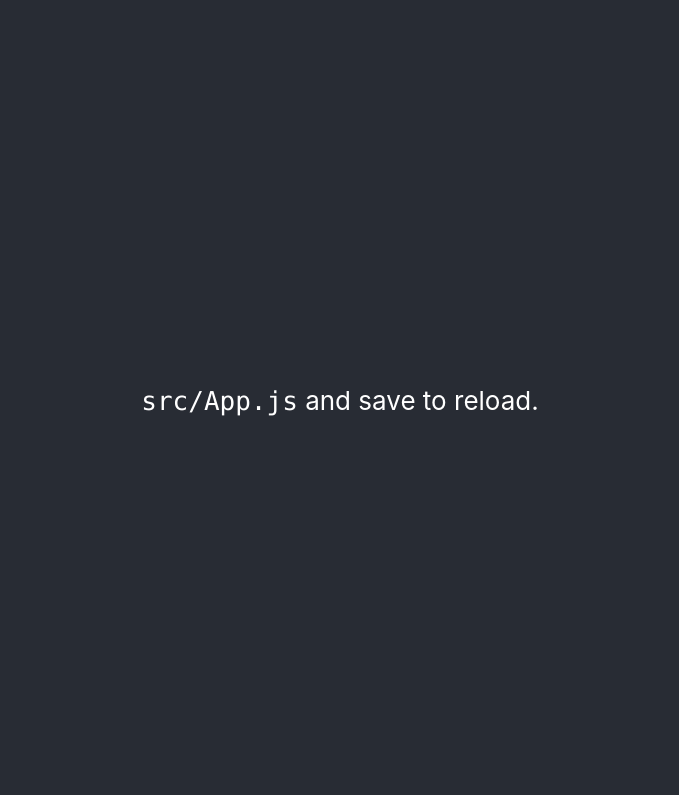
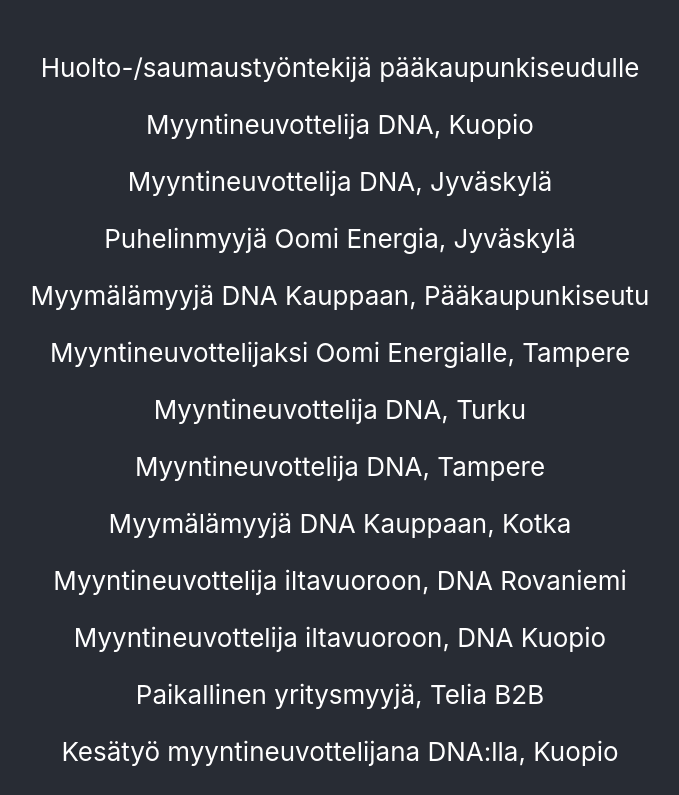
Before and after one commit to bncfi/joblist-frontend, a React (Create React App) app: page / in a window 1280 px wide. Shown: the top 795 px of the page, without its empty margins (300-979 px from the left). Built offline with nearby package versions, Linux system fonts and the light colour scheme; data requests are answered from the project's data file.

Commit message:
jobslist and job components

```diff
--- a/src/App.js
+++ b/src/App.js
@@ -1,6 +1,7 @@
 import './App.css'
 import jobsService from './services/jobsService'
 import { useState, useEffect } from 'react'
+import Jobslist from './components/Jobslist'
 
 function App() {
   const [jobs, setJobs] = useState([])
@@ -18,7 +19,7 @@
     <div className="App">
       <header className="App-header">
         <p>
-          <code>src/App.js</code> and save to reload.
+          <Jobslist jobs={jobs} />
         </p>
       </header>
     </div>
--- /dev/null
+++ b/src/components/Job.js
@@ -0,0 +1,9 @@
+const Job = ({ jobinfo }) => {
+  return (
+    <div>
+      <p>{jobinfo.heading}</p>
+    </div>
+  )
+}
+
+export default Job
--- /dev/null
+++ b/src/components/Jobslist.js
@@ -0,0 +1,13 @@
+import Job from './Job'
+
+const Jobslist = ({ jobs }) => {
+  return (
+    <div>
+      {jobs.map((job) => (
+        <Job key={job.id} jobinfo={job} />
+      ))}
+    </div>
+  )
+}
+
+export default Jobslist
```
